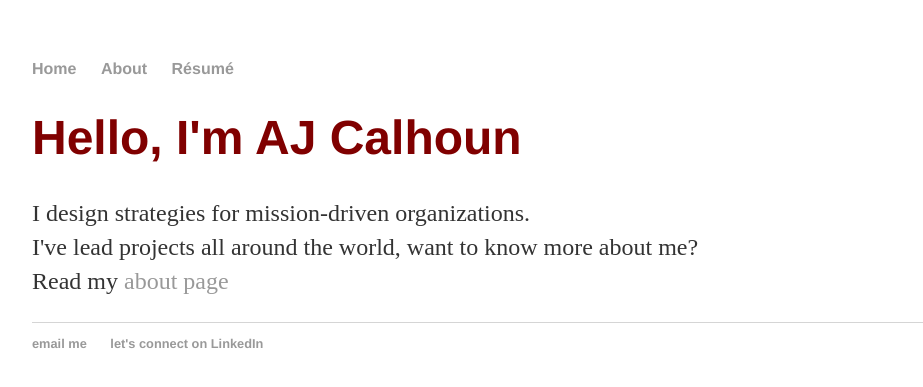
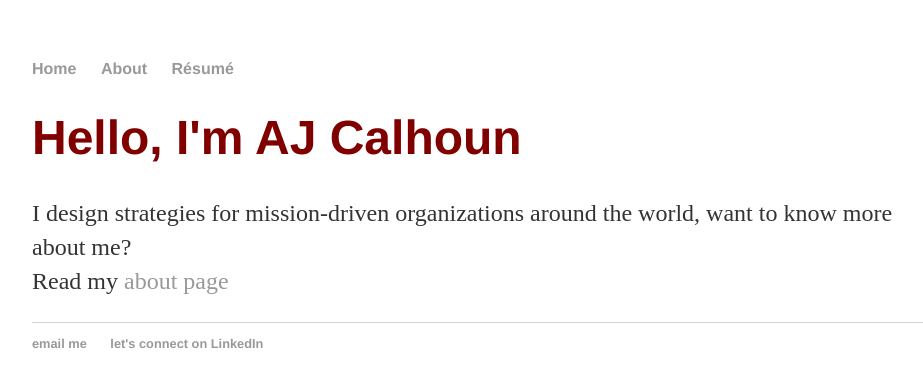
Before and after one commit to ajcalhoun/ajcalhoun.github.io, a Jekyll site: the page built from index.html, in a window 1280 px wide. Shown: the top 387 px of the page, without its empty margins (160-1083 px from the left). Built offline with Jekyll 4.4.1, drawn with Linux system fonts in a browser that asks for light colours.

Commit message:
Update index.html

```diff
--- a/index.html
+++ b/index.html
@@ -4,7 +4,6 @@ title: AJ Calhoun, strategy designer
 ---
 <div class="blurb">
 	<h1>Hello, I'm AJ Calhoun</h1>
-	<p>I design strategies for mission-driven organizations. <br>
-	I've lead projects all around the world, want to know more about me? <br>
+	<p>I design strategies for mission-driven organizations around the world, want to know more about me? <br>
 	Read my <a href="/about"> about page </a></p>
 </div><!-- /.blurb -->
```
